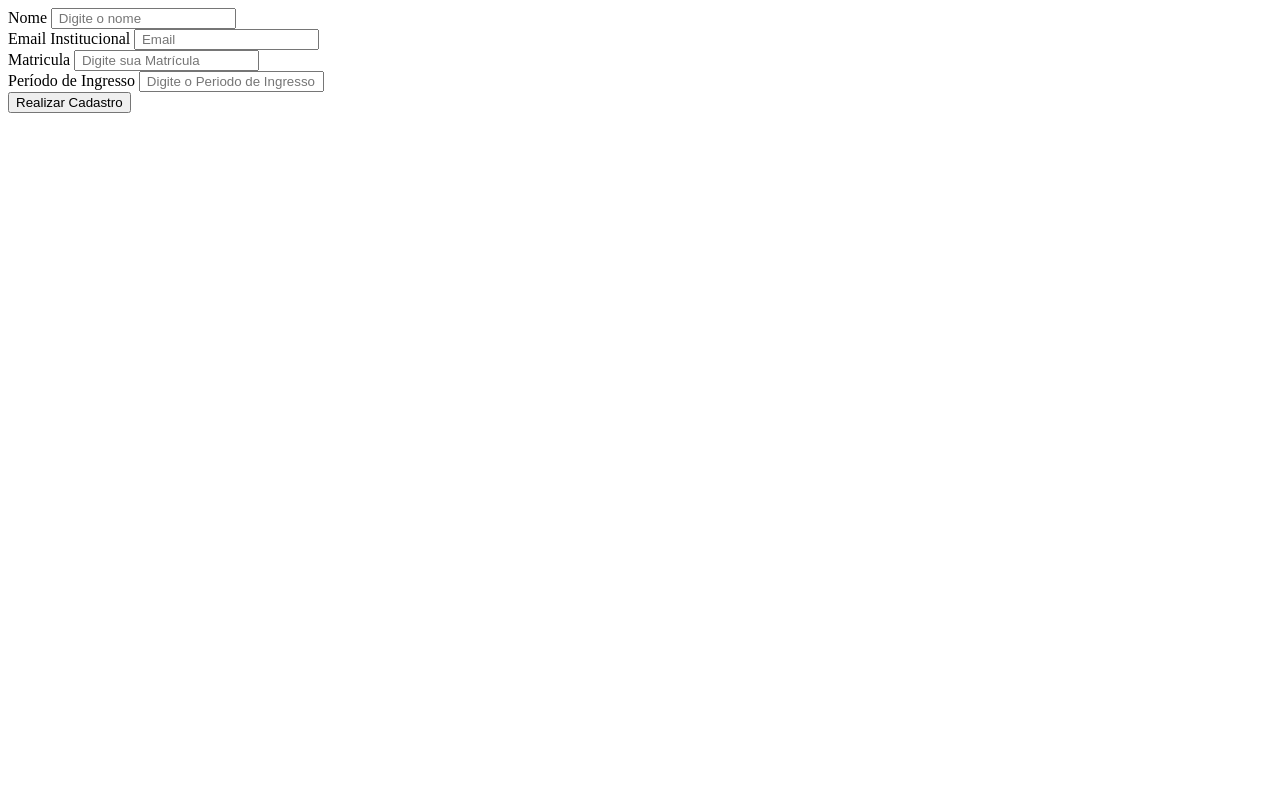
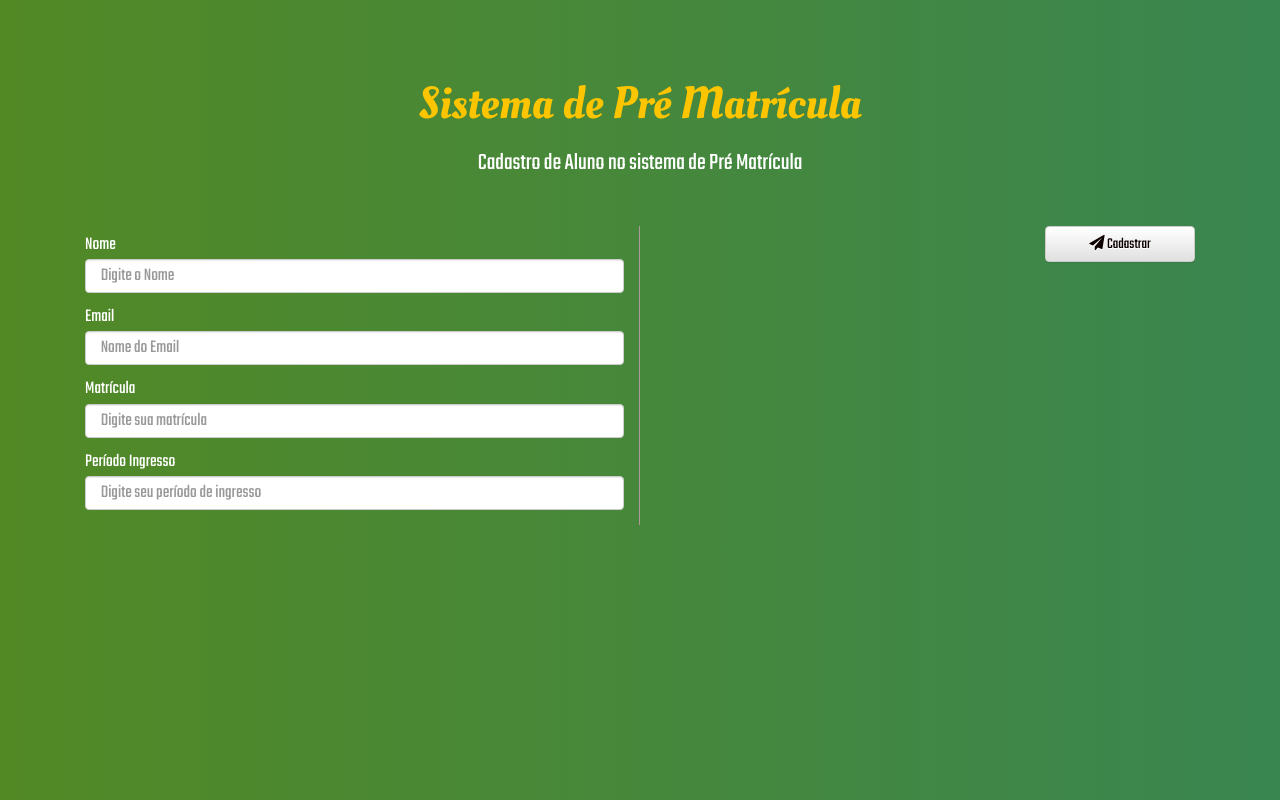
Before and after one commit to paulovitorccc/sistemaPreMatricula-PSoft, a plain HTML site: page firstaccess.html in a window 1280 px wide. Drawn offline with nearby package versions, Linux system fonts and the light colour scheme.

Commit message:
Tela de formulário desenvolvida, sem js

```diff
--- /dev/null
+++ b/css/firstaccess.css
@@ -0,0 +1,59 @@
+/*Contact sectiom*/
+.content-header{
+    font-family: 'Oleo Script', cursive;
+    color:#fcc500;
+    font-size: 45px;
+  }
+
+  .section-content{
+    text-align: center;
+
+  }
+  #contact{
+
+    font-family: 'Teko', sans-serif;
+    padding-top: 60px;
+    width: 100%;
+    width: 100vw;
+    height: 550px;
+    background: #3a8644; /* fallback for old browsers */
+    background: -webkit-linear-gradient(to left, #3a8647 , #3c8925); /* Chrome 10-25, Safari 5.1-6 */
+    background: linear-gradient(to left, #3a8651 , #528925); /* W3C, IE 10+/ Edge, Firefox 16+, Chrome 26+, Opera 12+, Safari 7+ */
+      color : #fff;
+  }
+  .contact-section{
+    padding-top: 40px;
+  }
+  .contact-section .col-md-6{
+    width: 50%;
+  }
+
+  .form-line{
+    border-right: 1px solid #B29999;
+  }
+
+  .form-group{
+    margin-top: 10px;
+  }
+  label{
+    font-size: 1.3em;
+    line-height: 1em;
+    font-weight: normal;
+  }
+  .form-control{
+    font-size: 1.3em;
+    color: #080808;
+  }
+  textarea.form-control {
+      height: 135px;
+     /* margin-top: px;*/
+  }
+
+  .submit{
+    font-size: 1.1em;
+    float: right;
+    width: 150px;
+    background-color: transparent;
+    color: rgb(14, 0, 0);
+
+  }
--- a/css/login.css
+++ b/css/login.css
@@ -1,5 +1,16 @@
 @import url(https://fonts.googleapis.com/css?family=Roboto:300);
 
+
+.content-header{
+  font-family: 'Oleo Script', cursive;
+  color:#fcc500;
+  font-size: 45px;
+}
+
+.section-content{
+  text-align: center;
+
+}
 .login-page {
   width: 360px;
   padding: 8% 0 0;
--- a/firstaccess.html
+++ b/firstaccess.html
@@ -1,40 +1,56 @@
-<!DOCTYPE html>
-<html lang="en">
+<!DOCTYPE  html>
+<html>
 <head>
-    <meta charset="UTF-8">
-    <meta name="viewport" content="width=device-width, initial-scale=1.0">
-    <meta http-equiv="X-UA-Compatible" content="ie=edge">
-    <title>Document</title>
+    <meta charset="utf-8" />
+
+    <link rel="stylesheet" href="https://maxcdn.bootstrapcdn.com/bootstrap/3.3.7/css/bootstrap.min.css" integrity="sha384-BVYiiSIFeK1dGmJRAkycuHAHRg32OmUcww7on3RYdg4Va+PmSTsz/K68vbdEjh4u" crossorigin="anonymous">
+    <link rel="stylesheet" href="https://maxcdn.bootstrapcdn.com/bootstrap/3.3.7/css/bootstrap-theme.min.css" integrity="sha384-rHyoN1iRsVXV4nD0JutlnGaslCJuC7uwjduW9SVrLvRYooPp2bWYgmgJQIXwl/Sp" crossorigin="anonymous">
+    <script src="https://maxcdn.bootstrapcdn.com/bootstrap/3.3.7/js/bootstrap.min.js" integrity="sha384-Tc5IQib027qvyjSMfHjOMaLkfuWVxZxUPnCJA7l2mCWNIpG9mGCD8wGNIcPD7Txa" crossorigin="anonymous"></script>
+    <script src="//maxcdn.bootstrapcdn.com/bootstrap/3.3.0/js/bootstrap.min.js"></script>
+    <script src="//code.jquery.com/jquery-1.11.1.min.js"></script>
+    <link href="https://fonts.googleapis.com/css?family=Oleo+Script:400,700" rel="stylesheet">
+    <link href="https://fonts.googleapis.com/css?family=Teko:400,700" rel="stylesheet">
+    <link href="https://maxcdn.bootstrapcdn.com/font-awesome/4.7.0/css/font-awesome.min.css" rel="stylesheet">
+    <link rel="stylesheet" href="css/firstaccess.css">
 </head>
-<body>
+<body id="contact">
+
+
+    <section >
+                <div class="section-content">
+                    <h1 class="section-header"> <span class="content-header wow fadeIn " data-wow-delay="0.2s" data-wow-duration="2s"> Sistema de Pré Matrícula</span></h1>
+                    <h3>Cadastro de Aluno no sistema de Pré Matrícula</h3>
+                </div>
+                <div class="contact-section">
+                <div class="container">
                     <form>
                         <div class="col-md-6 form-line">
                               <div class="form-group">
-                          <label for="exampleInputUsername">Nome</label>
-                        <input type="text" class="form-control" id="nome" placeholder=" Digite o nome">
+                                  <label for="nome">Nome</label>
+                                <input type="text" class="form-control" id="nome" placeholder=" Digite o Nome">
                               </div>
                               <div class="form-group">
-                        <label for="exampleInputEmail">Email Institucional</label>
-                        <input type="email" class="form-control" id="email" placeholder=" Email">
+                                <label for="email">Email</label>
+                                <input type="email" class="form-control" id="email" placeholder=" Nome do Email">
                               </div>
                               <div class="form-group">
-                        <label for="telephone">Matricula</label>
-                        <input type="tel" class="form-control" id="Matricula" placeholder=" Digite sua Matrícula">
+                                <label for="matr">Matrícula</label>
+                                <input type="matr" class="form-control" id="matr" placeholder=" Digite sua matrícula">
                               </div>
                               <div class="form-group">
-                        <label for="telephone">Período de Ingresso</label>
-                        <input type="tel" class="form-control" id="periodo" placeholder=" Digite o Periodo de Ingresso">
+                                <label for="period">Período Ingresso</label>
+                                <input type="period" class="form-control" id="period" placeholder=" Digite seu período de ingresso">
                               </div>
                           </div>
                           <div class="col-md-6">
                               <div>
-
-                          <button type="button" onclick="cadastrar()" class="btn btn-default submit"><i class="fa fa-paper-plane" aria-hidden="true"></i>Realizar Cadastro</button>
+                                <button type="button" onclick="window.location.href='login.html';cadastrar();" class="btn btn-default submit"><i class="fa fa-paper-plane" aria-hidden="true"></i> Cadastrar</button>
                             </div>
-
 
                         </div>
                     </form>
+                </div>
+            </section>
 
 </body>
 </html>
--- a/script.js
+++ b/script.js
@@ -14,7 +14,7 @@ sysLogin.controller('loginController', ['$scope', function($scope) {
                 if(result['status']['signed_in']) {
                     var request = gapi.client.plus.people.get(
                         {
-                            'userId': 'me'
+                            'userId': ''
                         }
                     );
                     request.execute(function(resp){
```
Also changed, not shown: login.html (+5 -4 lines). Lines whose indentation alone changed are shown as unchanged.
